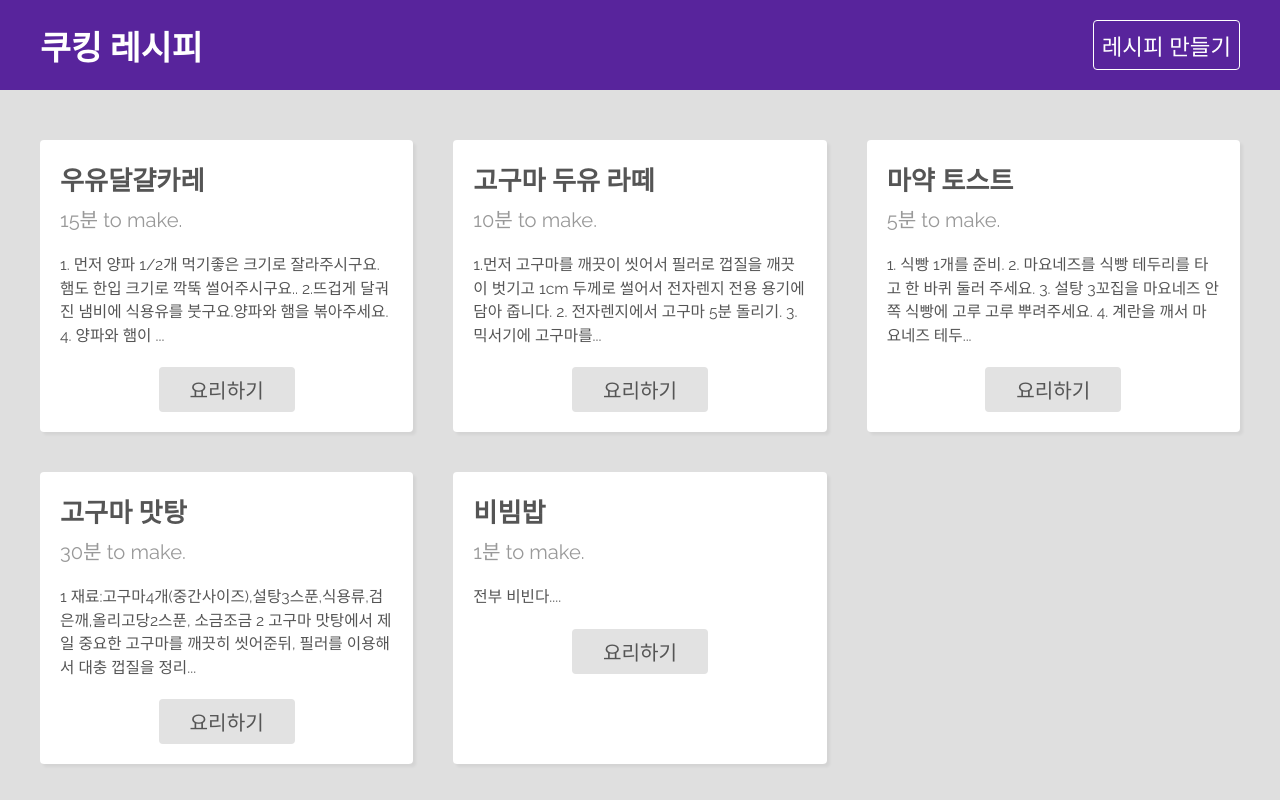
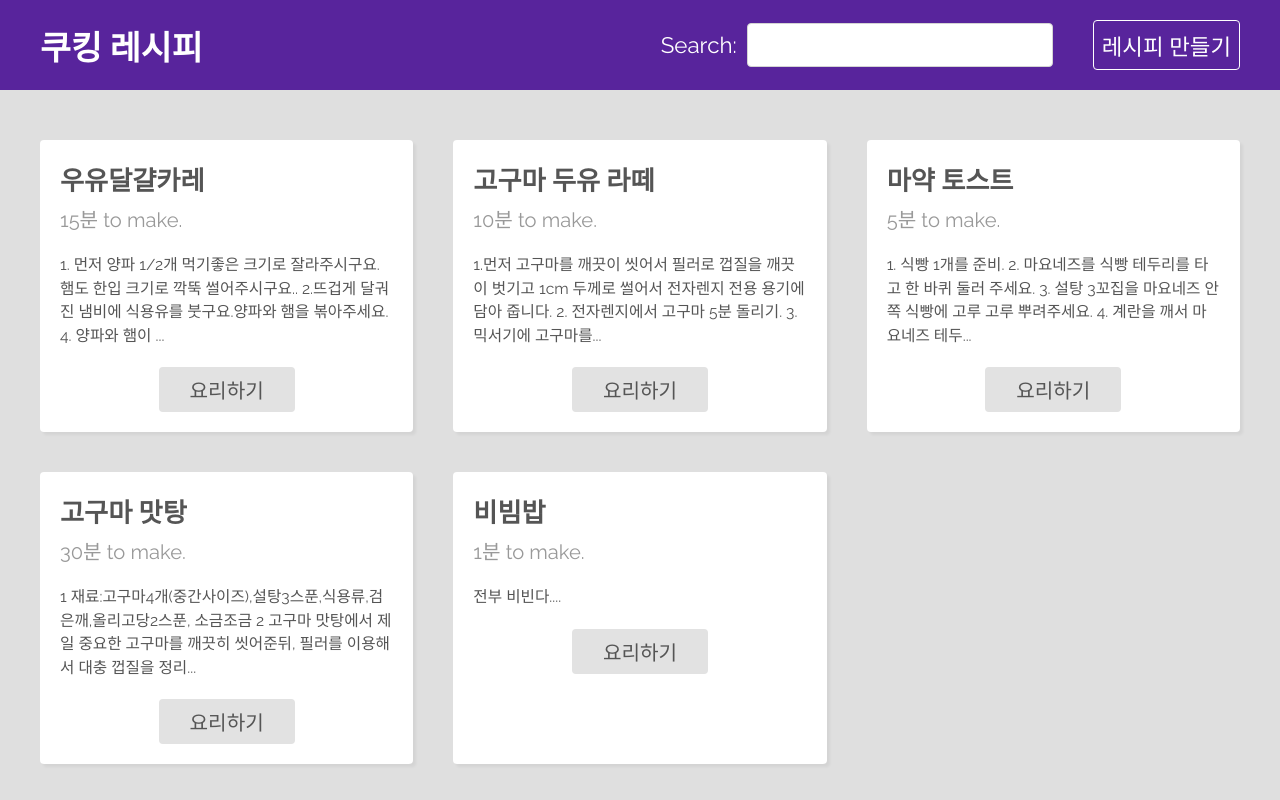
Before and after one commit to jbkim08/cooking-recipe, a React (Create React App) app: page / in a window 1280 px wide. Built offline with nearby package versions, Linux system fonts and the light colour scheme; data requests are answered from the project's data file.

Commit message:
서치바 네브바에 추가

```diff
--- a/src/components/Navbar.js
+++ b/src/components/Navbar.js
@@ -1,5 +1,6 @@
 import { Link } from "react-router-dom";
 import "./Navbar.css";
+import Searchbar from "./Searchbar";
 
 const Navbar = () => {
   return (
@@ -8,6 +9,7 @@
         <Link to="/" className="brand">
           <h1>쿠킹 레시피</h1>
         </Link>
+        <Searchbar />
         <Link to="/create">레시피 만들기</Link>
       </nav>
     </div>
--- /dev/null
+++ b/src/components/Searchbar.css
@@ -0,0 +1,7 @@
+.searchbar form {
+  display: flex;
+  align-items: center;
+}
+.searchbar input {
+  margin-left: 10px;
+}
--- /dev/null
+++ b/src/components/Searchbar.js
@@ -0,0 +1,26 @@
+import "./Searchbar.css";
+import { useState } from "react";
+import { useNavigate } from "react-router-dom";
+
+const Searchbar = () => {
+  const [term, setTerm] = useState("");
+  const navigate = useNavigate();
+  const handleSubmit = (e) => {
+    e.preventDefault();
+    navigate(`/search?q=${term}`);
+  };
+  return (
+    <div className="searchbar">
+      <form onSubmit={handleSubmit}>
+        <label htmlFor="search">Search:</label>
+        <input
+          type="text"
+          id="search"
+          onChange={(e) => setTerm(e.target.value)}
+        />
+      </form>
+    </div>
+  );
+};
+
+export default Searchbar;
```
